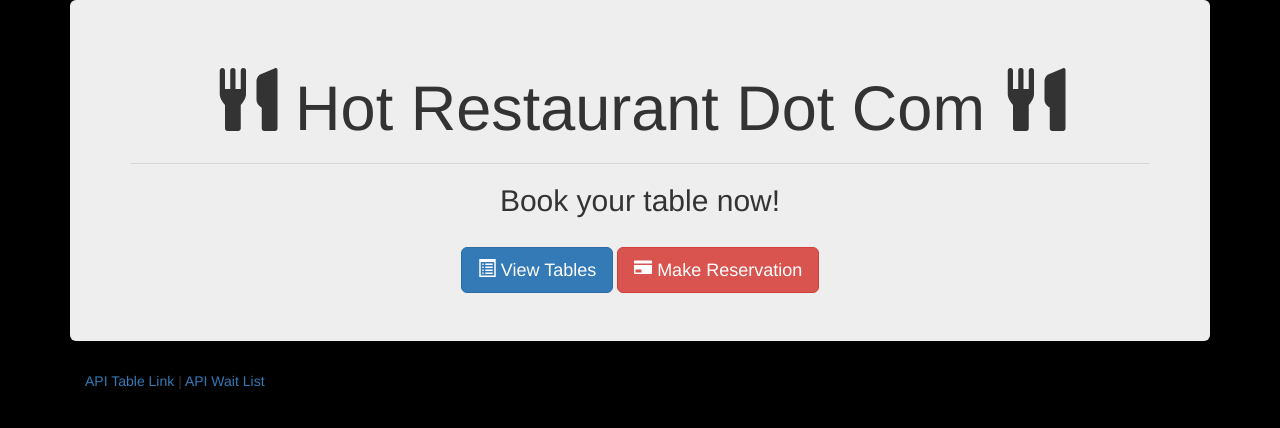
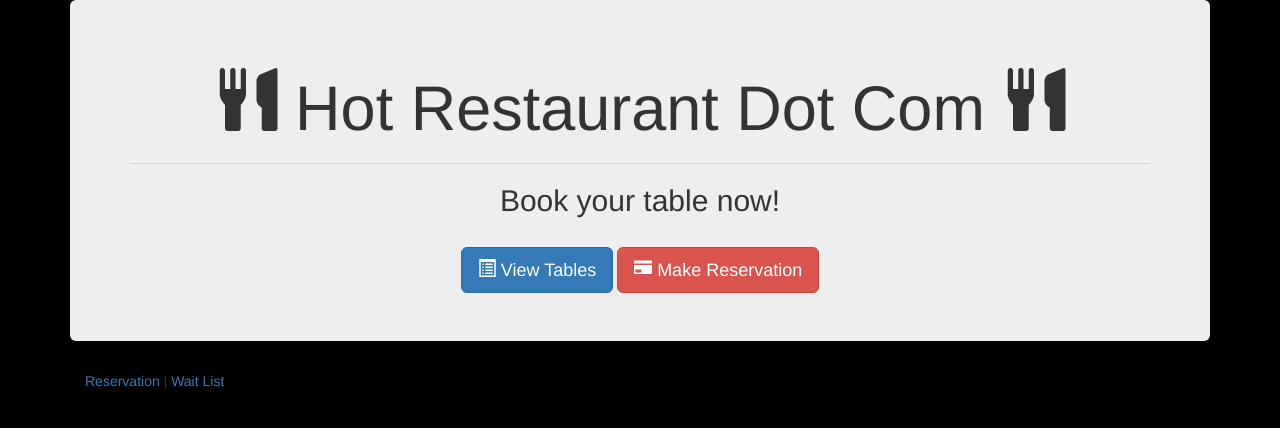
Before and after one commit to CodingKaiser/HotRestaurantDotCom, a website: page app/public/home.html in a window 1280 px wide. Drawn offline with nearby package versions, Linux system fonts and the light colour scheme.

Commit message:
Update home.html

```diff
--- a/app/public/home.html
+++ b/app/public/home.html
@@ -29,7 +29,7 @@
 
     <footer class="footer">
       <div class="container">
-	        <p><a href="/api/tables">API Table Link</a> | <a href="/api/waitlist">API Wait List</a></p>
+	        <p><a href="/api/reservations">Reservation</a> | <a href="/api/waitlist">Wait List</a></p>
       </div>
     </footer>
 
```
